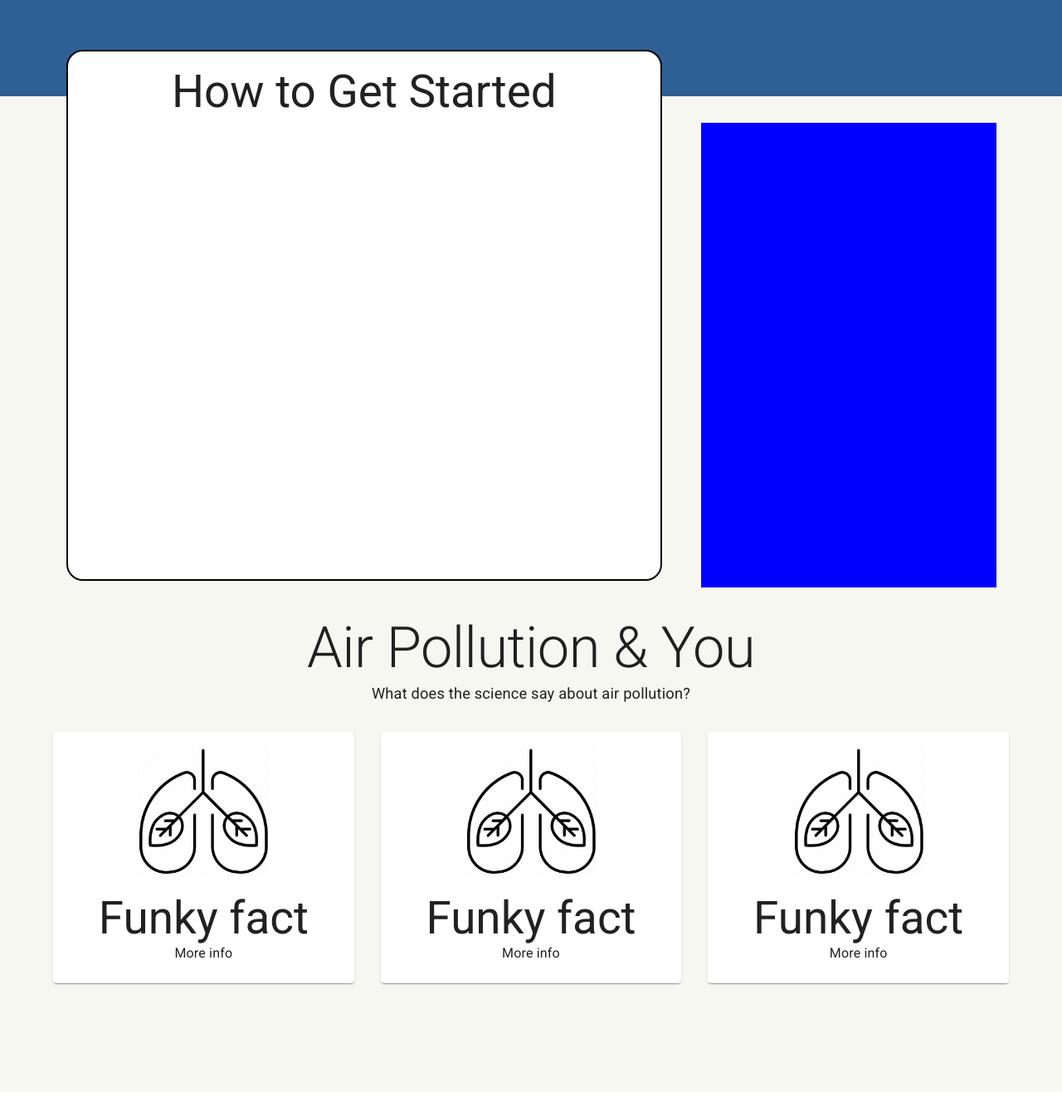
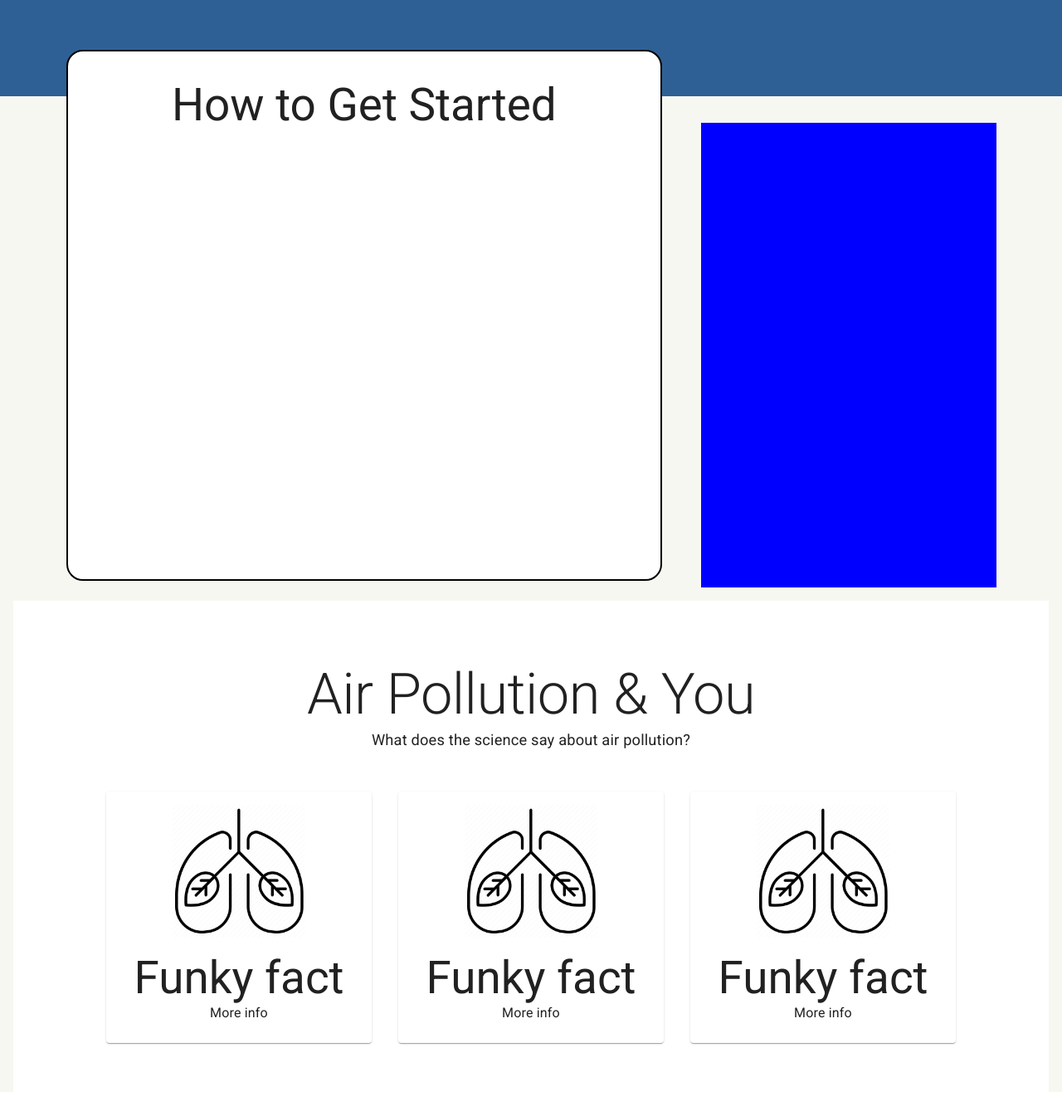
Before and after one commit to Naveen-Jaisankar/COMP47360-Web-Application, a React (Vite) app in the folder FrontEnd/air-quality-app/: page / in a window 1280 px wide. Shown: the part 856-2201 px from the top of the page at 83% size. Before the commit the page ends 2172 px from the top, so only its background shows below. Built offline with nearby package versions, Linux system fonts and the light colour scheme; no server answers.

Commit message:
video player added onto the homepage + styling on the infocard section

```diff
--- a/FrontEnd/air-quality-app/package.json
+++ b/FrontEnd/air-quality-app/package.json
@@ -21,6 +21,7 @@
     "react": "^18.2.0",
     "react-dom": "^18.2.0",
     "react-helmet": "^6.1.0",
+    "react-player": "^2.16.0",
     "react-router-dom": "^6.23.1"
   },
   "devDependencies": {
--- a/FrontEnd/air-quality-app/src/pages/Home.jsx
+++ b/FrontEnd/air-quality-app/src/pages/Home.jsx
@@ -1,20 +1,17 @@
-import { Container, Typography, Box, Grid } from "@mui/material";
+import { Container, Typography, Box, Grid, CardMedia } from "@mui/material";
 import { Helmet } from "react-helmet";
 import Infocard from "../components/infocard";
+import ReactPlayer from "react-player"
 
-
-const image1 =
-  "../src/static/proxy-image.png";
+const image1 = "../src/static/proxy-image.png";
 const banner = "../src/static/01-03_City_map2v_generated.jpg";
-
+const videoUrl= "https://www.youtube.com/watch?v=R_FQU4KzN7A"
 const Home = () => {
   return (
     <>
       <Helmet>
         <title>air-quality-app name - Manhattan air tracking application</title>
-        <meta
-          content="This is the Home page of air-quality-app name, here you can find information about the application, facts about air pollution and how to use the website"
-        />
+        <meta content="This is the Home page of air-quality-app name, here you can find information about the application, facts about air pollution and how to use the website" />
       </Helmet>
 
       {/* Introduction Section */}
@@ -22,99 +19,141 @@ const Home = () => {
         <header>
           <Box
             sx={{
-            backgroundColor: '#2E6095',
-            height: { xs: 500, md: 700, lg: 900},
+              backgroundColor: "#2E6095",
+              height: { xs: 500, md: 700, lg: 900 },
               display: "flex",
-            alignItems: "center"
+              alignItems: "center",
             }}
           >
             <Box
               sx={{
                 display: "flex",
                 flexDirection: "column",
-              marginLeft: "4rem"
+                marginLeft: "4rem",
               }}
             >
-            <Typography variant="h1" component="h1"
+              <Typography
+                variant="h1"
+                component="h1"
                 sx={{
-              fontFamily:'Roboto flex, Roboto, sans-serif',
+                  fontFamily: "Roboto flex, Roboto, sans-serif",
                   fontSize: "4rem",
                   fontWeight: 700,
-              color: 'white'
-              }}>
+                  color: "white",
+                }}
+              >
                 "Quote that captures app spirit"
               </Typography>
-            <Typography variant="h4" component="p" sx={{
-              color: 'white',
-              marginTop: 3
-            }}>
-              Air quality is the problem of the decade, facing thousands of people. Get started with us
+              <Typography
+                variant="h4"
+                component="p"
+                sx={{
+                  color: "white",
+                  marginTop: 3,
+                }}
+              >
+                Air quality is the problem of the decade, facing thousands of
+                people. Get started with us
               </Typography>
             </Box>
           </Box>
         </header>
       </section>
 
-    <Box sx={{
+      <Box
+        sx={{
           backgroundColor: "#F7F7F2",
-      height: '150vh'
-    }}>
+          height: "150vh",
+        }}
+      >
         {/* Tutorial section */}
         <section>
           <Box>
-          <Grid container spacing= {1} sx= {{
-            paddingLeft: 10,
+            <Grid
+              container
+              spacing={1}
+              sx={{
+                paddingLeft: { xs: "0", md: 10 },
               }}
             >
               <Grid item xs={12} sm={12} md={8}>
                 <Box>
-                <Box sx={{
+                  <Box
+                    sx={{
                       display: "flex",
-                  justifyContent: "center",
+                    flexDirection: "column",
+                    alignItems: "center",
                     height: "80vh",
-                  width: "90%",
-                  backgroundColor: 'white',
-                  marginTop: -8,
+                    width: { xs: "100%", md: "90%" },
+                    backgroundColor: "white",
+                    marginTop: { xs: -2, md: -8 },
                     borderRadius: 5,
                     border: "2px solid black",
-                }}>
-                  <Typography variant="h3" component="h2" sx={{
+                    padding: 2,
+
+                      // display: "flex",
+                      // flexDirection: "column",
+                      // justifyContent: "center",
+                      // height: "80vh",
+                      // width: { xs: "100%", md: "90%" },
+                      // backgroundColor: "white",
+                      // marginTop: { xs: -2, md: -8 },
+                      // borderRadius: 5,
+                      // border: "2px solid black",
+                    }}
+                  >
+                    <Typography
+                      variant="h3"
+                      component="h2"
+                      sx={{
                         margin: 2,
-                    display: "flex"
-                  }}>How to Get Started</Typography>
+
+                      }}
+                    >
+                      How to Get Started
+                    </Typography>
+                    <ReactPlayer url={videoUrl} width="100%" height="100%" style={{
+                      top: 0,
+                      left: 0
+                    }}/>
+
                   </Box>
                 </Box>
               </Grid>
               <Grid item xs={12} sm={12} md={4}>
                 <Box>
-            <Box sx={{
-                  marginLeft: -5,
+                  <Box
+                    sx={{
+                      marginLeft: { xs: 4, md: -5 },
                       marginTop: 3,
                       height: "70vh",
                       width: "90%",
-                  backgroundColor: 'blue',
-                }}></Box>
+                      backgroundColor: "blue",
+                    }}
+                  ></Box>
                 </Box>
               </Grid>
-
             </Grid>
           </Box>
-
-
         </section>
 
         {/* Info-card Section */}
         <section>
-        <Container sx={{ marginTop: 4,
-          marginBottom: 4,
-          maxWidth: 'lg' }}>
+          <Box
+            sx={{
+              backgroundColor: "white",
+              margin: 2,
+              padding: 5,
+            }}
+          >
+            <Container sx={{ marginTop: 4, marginBottom: 4, maxWidth: "lg" }}>
               <Box
                 sx={{
                   display: "flex",
                   flexDirection: "column",
                   alignItems: "center",
                   textAlign: "center",
-              mb: 4
+                  mb: 4,
                 }}
               >
                 <Typography variant="h2" component="h2">
@@ -129,7 +168,8 @@ const Home = () => {
                 sx={{
                   display: "grid",
                   gridTemplateColumns: { md: "repeat(3, 1fr)" },
-              gap: 4
+                  gap: 4,
+                  margin: { xs: 6 },
                 }}
               >
                 <Infocard
@@ -152,9 +192,9 @@ const Home = () => {
                 />
               </Box>
             </Container>
+          </Box>
         </section>
       </Box>
-
     </>
   );
 };
```
Also changed, not shown: 1 other file (tests, documents, lock files or other folders). Lines whose indentation alone changed are shown as unchanged.
